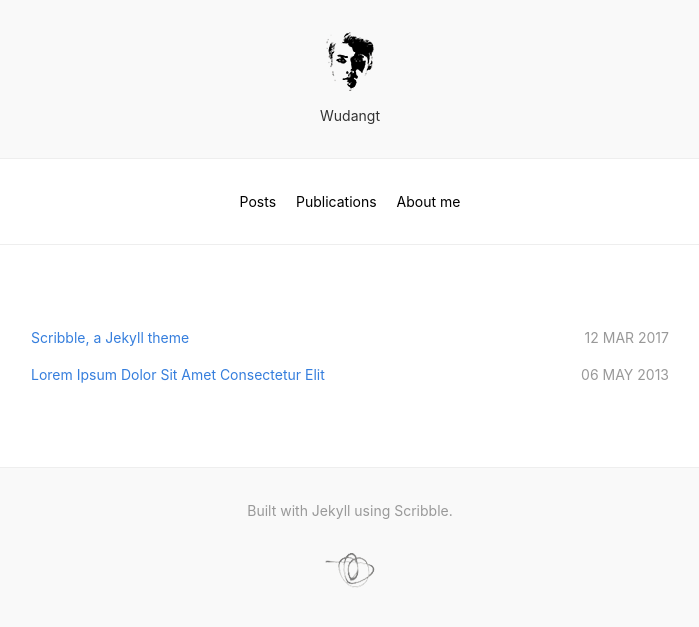
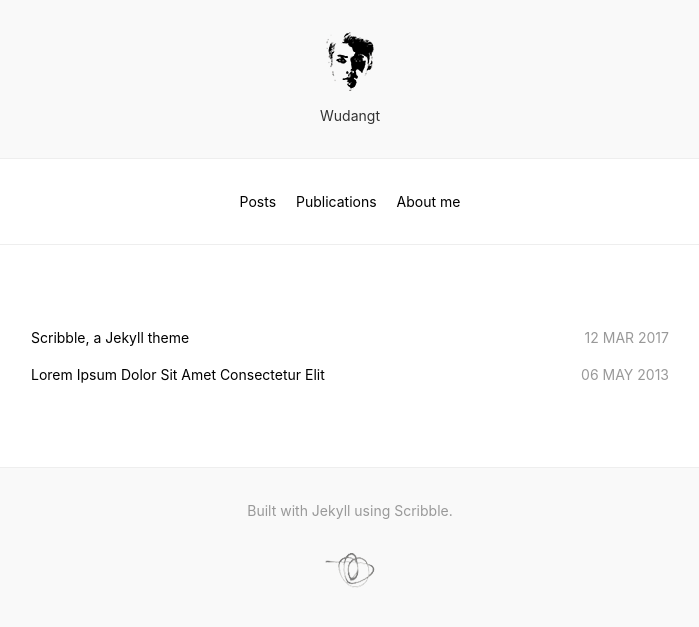
Before and after one commit to wudangt/wudangt.github.io, a Jekyll site: the page built from index.html, in a window 1280 px wide. Shown: the top 627 px of the page, without its empty margins (290-989 px from the left). Built offline with Jekyll 4.4.1, drawn with Linux system fonts in a browser that asks for light colours; nearby versions of some CDN libraries.

Commit message:
add color to markdown-body class

```diff
--- a/stylesheets/style.css
+++ b/stylesheets/style.css
@@ -15,7 +15,7 @@
 /* Markdown styles */
 .markdown-body a {
   text-decoration: none;
-  color: #357edd;
+  color: #000000;
 }
 .markdown-body .highlighter-rouge {
   padding: .25rem .5rem;
```
